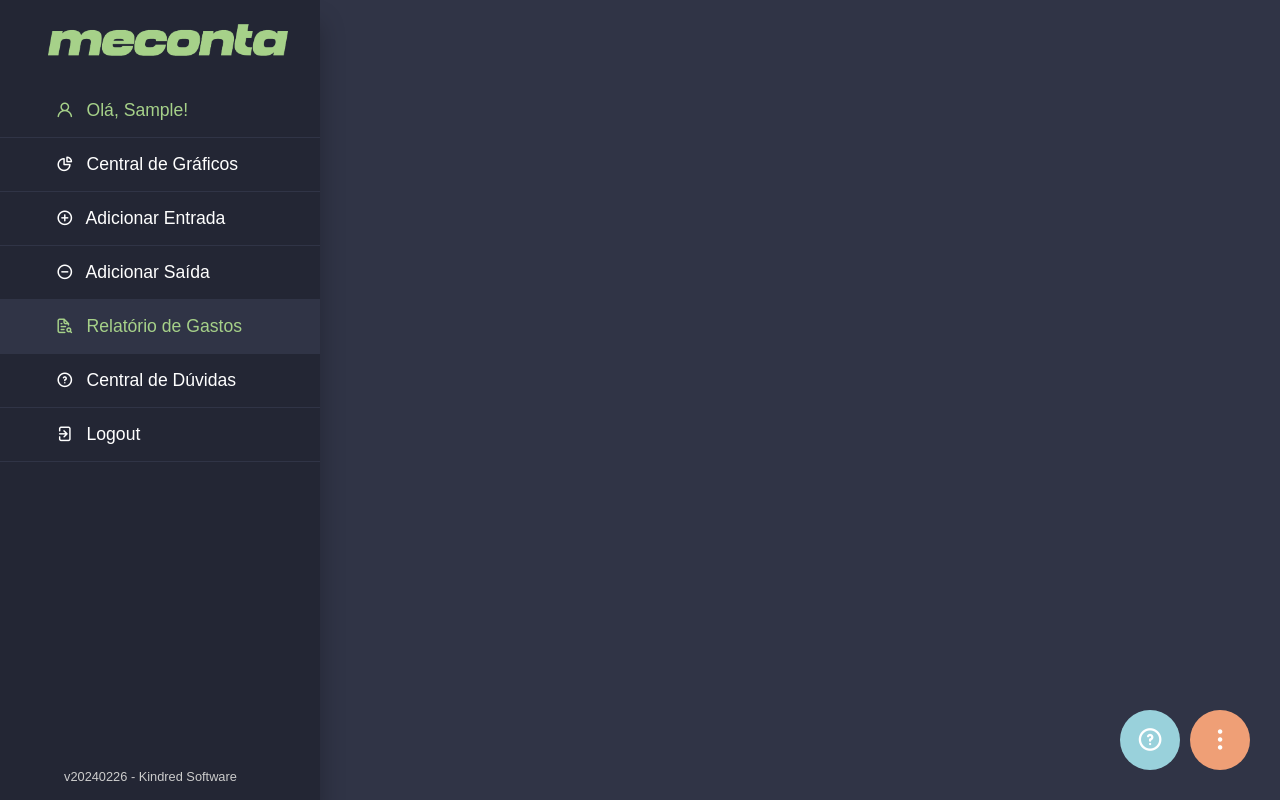
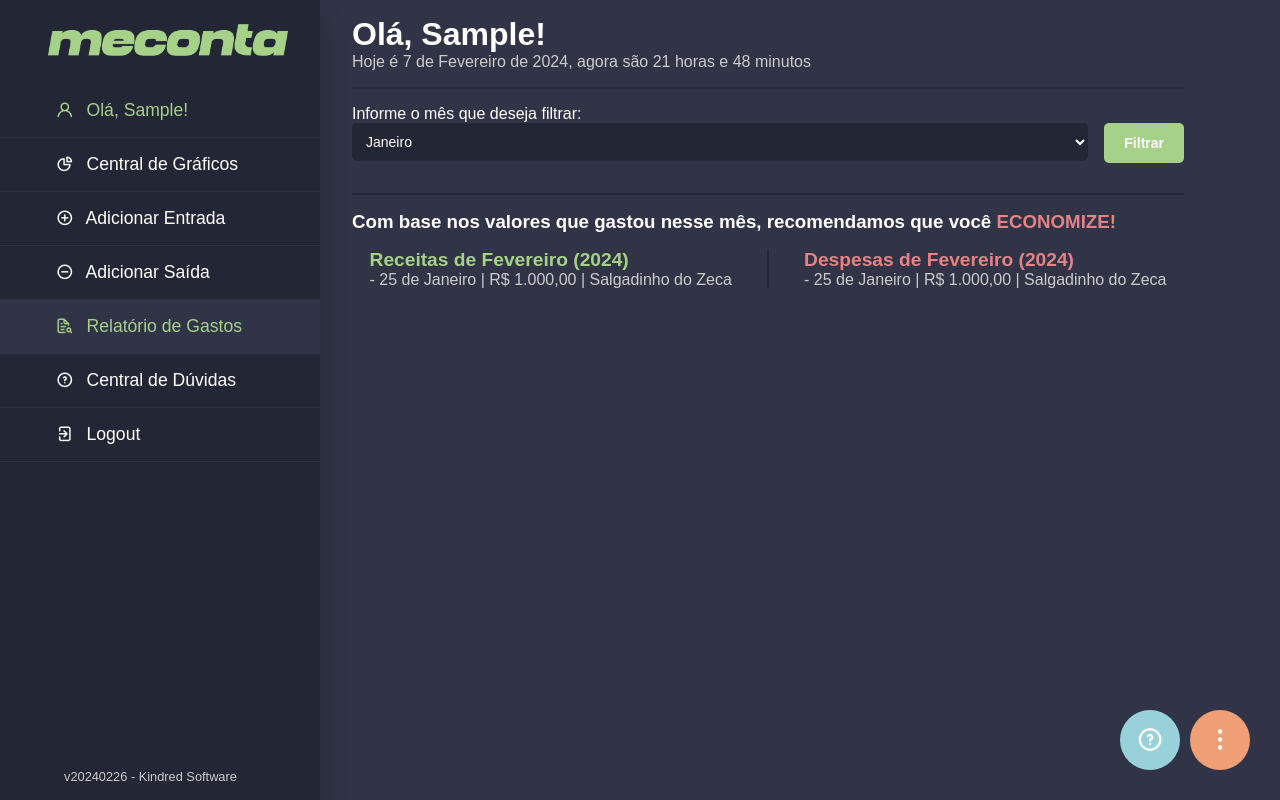
Before and after one commit to Yagasaki7K/website-meconta, a React (Vite) app: page /gastos in a window 1280 px wide. Built offline with nearby package versions, Linux system fonts and the light colour scheme; no server answers; sample sign-in values are in the browser's storage.

Commit message:
Added: Name on Navigation + Date on Gastos

```diff
--- a/services/auth.service.js
+++ b/services/auth.service.js
@@ -6,7 +6,6 @@ import {
 } from "firebase/auth";
 import { query, where, collection, getDocs } from "firebase/firestore";
 import { auth, database } from "../client";
-import { toast } from "sonner";
 
 const permissionsCollectionRef = collection(database, "permissions");
 
@@ -47,7 +46,6 @@ class authService {
                     };
                     resolve(infos);
                 } else {
-                    toast.error("Faça o login para continuar!");
                     reject("Este usuário não está autenticado!");
                 }
                 unsubscribe();
--- a/src/components/Navigation.jsx
+++ b/src/components/Navigation.jsx
@@ -89,7 +89,7 @@ const Navigation = () => {
                 <a href="/dashboard"><li className='user'><i className="uil uil-user" /> Olá, {getUserNameUntilSpace(accountName)}!</li></a>
 
                 <Menu slug={slug} />
-                <li><i className="uil uil-signout" /> Logout</li>
+                <li onClick={() => SignOut}><i className="uil uil-signout" /> Logout</li>
             </ul>
             <div className="footer">
                 <p>v20240226 - Kindred Software</p>
--- a/src/components/SidepageDetails.jsx
+++ b/src/components/SidepageDetails.jsx
@@ -3,7 +3,8 @@ import styled from 'styled-components'
 const SidepageDetails = styled.div`
     margin-left: 20rem;
     padding: 1rem 2rem;
-    width: 50%;
+    width: 65%;
+    font-family: 'Poppins', sans-serif;
 
     @media (max-width: 1024px) {
         margin-left: 0;
@@ -16,10 +17,82 @@ const SidepageDetails = styled.div`
         font-size: 1.2rem;
     }
 
+    h3 {
+        .green {
+            color: var(--green);
+        }
+
+        .red {
+            color: var(--red);
+        }
+    }
+
+    .debts {
+        color: var(--red);
+    }
+
     p {
         margin-bottom: 1rem;
         color: var(--gray);
     }
+
+    hr {
+        margin: 1rem 0;
+        border: 1px solid var(--background-alt);
+    }
+
+    .select {
+        display: flex;
+
+        select, button {
+            font-family: 'Poppins', sans-serif;
+            border: none;
+            border-radius: 5px;
+            outline: none;
+        }
+
+        select {
+            width: 100%;
+            padding: 10px;
+            background: var(--background-alt);
+            color: var(--white);
+            font-size: 14px;
+            margin-bottom: 1rem;
+        }
+
+        button {
+            font-size: 14px;
+            height: 2.5rem;
+            margin-left: 1rem;
+            padding: 10px 20px;
+            background: var(--green);
+            color: var(--white);
+            cursor: pointer;
+            transition: background-color 0.3s ease;
+            font-weight: bold;
+            transition: 1s;
+
+            &:hover {
+                filter: brightness(80%);
+            }
+        }
+    }
+
+    .content-debts {
+        display: flex;
+        justify-content: space-around;
+
+        .border {
+            margin-top: 1rem;
+            border: 1px solid var(--background-alt);
+            width: 0.1px;
+            border-radius: 5px;
+        }
+
+        p {
+            margin: 0;
+        }
+    }
 `
 
 export default SidepageDetails
--- a/src/pages/ReadCosts.jsx
+++ b/src/pages/ReadCosts.jsx
@@ -1,9 +1,28 @@
 import { useEffect, useState } from "react";
 import Navigation from "../components/Navigation"
 import authService from "../../services/auth.service";
+import SidepageDetails from "../components/SidepageDetails"
+import getUserNameUntilSpace from "../utils/getUserNameUntilSpace";
 
 const ReadCosts = () => {
     const [render, setRender] = useState(false)
+    const [accountName, setAccountName] = useState()
+
+    // eslint-disable-next-line no-unused-vars
+    const [financialStatus, setFinancialStatus] = useState(false)
+
+    const date = new Date(); // A data é criada com o formato: ano, mês (0-11), dia
+    const dia = date.getDate();
+    const meses = ['Janeiro', 'Fevereiro', 'Março', 'Abril', 'Maio', 'Junho', 'Julho', 'Agosto', 'Setembro', 'Outubro', 'Novembro', 'Dezembro'];
+
+    const mes = meses[date.getMonth()];
+    const [month, setMonth] = useState(mes.toString())
+
+    const ano = date.getFullYear();
+    const hora = String(date.getHours()).padStart(2, '0');
+    const minutos = String(date.getMinutes()).padStart(2, '0');
+
+    const dataFormatada = `${dia} de ${mes} de ${ano}, agora são ${hora} horas e ${minutos} minutos`;
 
     async function checkAuth() {
         return await authService.stateAuthentication();
@@ -20,6 +39,7 @@ const ReadCosts = () => {
                     .then((result) => {
                         if (result) {
                             setRender(true)
+                            setAccountName(result.name)
                         } else {
                             SignOut();
                             window.location.href = "/"
@@ -35,6 +55,49 @@ const ReadCosts = () => {
         return (
             <div>
                 <Navigation />
+
+                <SidepageDetails>
+                    <h1>Olá, {getUserNameUntilSpace(accountName)}!</h1>
+                    <p>Hoje é {dataFormatada}</p>
+                    <hr />
+                    <label htmlFor="">Informe o mês que deseja filtrar: </label>
+                    <div className="select">
+                        <select onChange={event => setMonth(event.target.value)}>
+                            <option value="Janeiro">Janeiro</option>
+                            <option value="Fevereiro">Fevereiro</option>
+                            <option value="Março">Março</option>
+                            <option value="Abril">Abril</option>
+                            <option value="Maio">Maio</option>
+                            <option value="Junho">Junho</option>
+                            <option value="Julho">Julho</option>
+                            <option value="Agosto">Agosto</option>
+                            <option value="Setembro">Setembro</option>
+                            <option value="Outubro">Outubro</option>
+                            <option value="Novembro">Novembro</option>
+                            <option value="Dezembro">Dezembro</option>
+                        </select>
+                        <button>Filtrar</button>
+                    </div>
+
+                    <hr />
+                    <h3>Com base nos valores que gastou nesse mês, recomendamos que você&nbsp;
+                        {
+                            financialStatus ? <span className="green">FIQUE TRANQUILO!</span> : <span className="red">ECONOMIZE!</span>
+                        }
+                    </h3>
+
+                    <div className="content-debts">
+                        <div className="receita">
+                            <h4>Receitas de {month} ({ano})</h4>
+                            <p>- 25 de Janeiro | R$ 1.000,00 | Salgadinho do Zeca</p>
+                        </div>
+                        <div className="border" />
+                        <div className="despesa">
+                            <h4 className="debts">Despesas de {month} ({ano})</h4>
+                            <p>- 25 de Janeiro | R$ 1.000,00 | Salgadinho do Zeca</p>
+                        </div>
+                    </div>
+                </SidepageDetails>
             </div>
         )
     }
```
